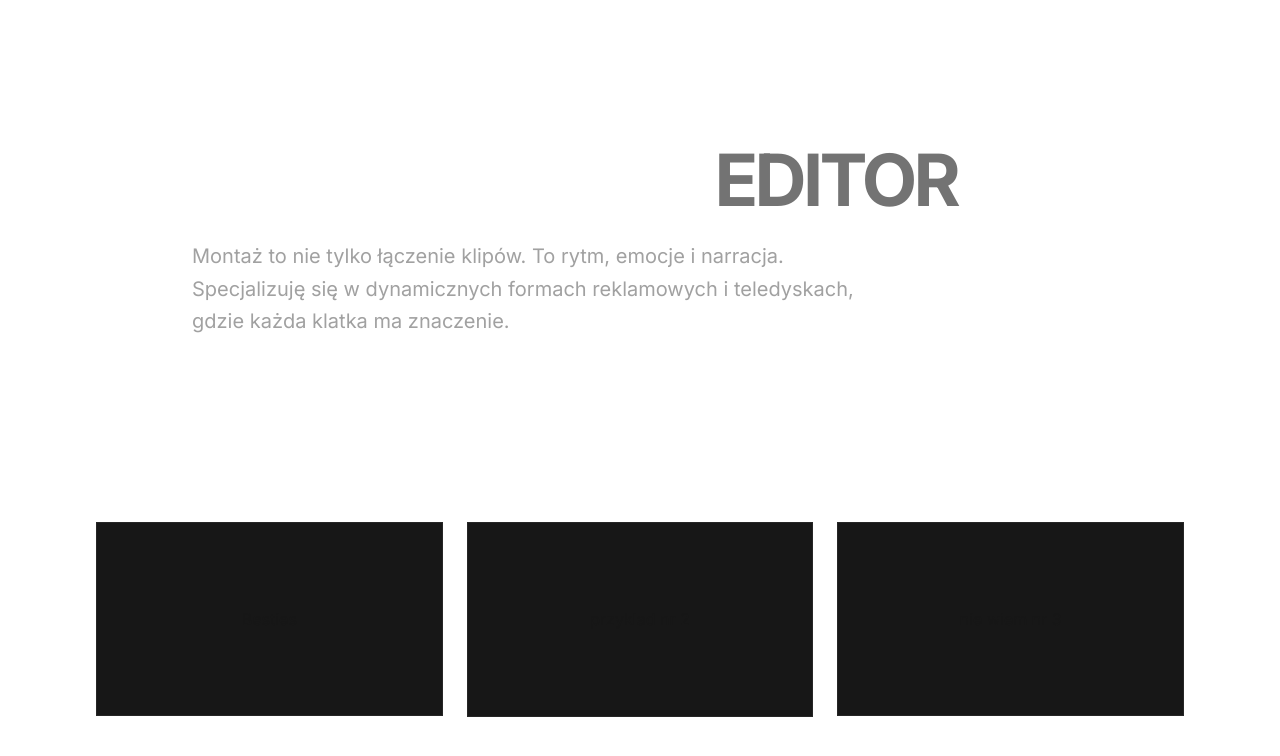
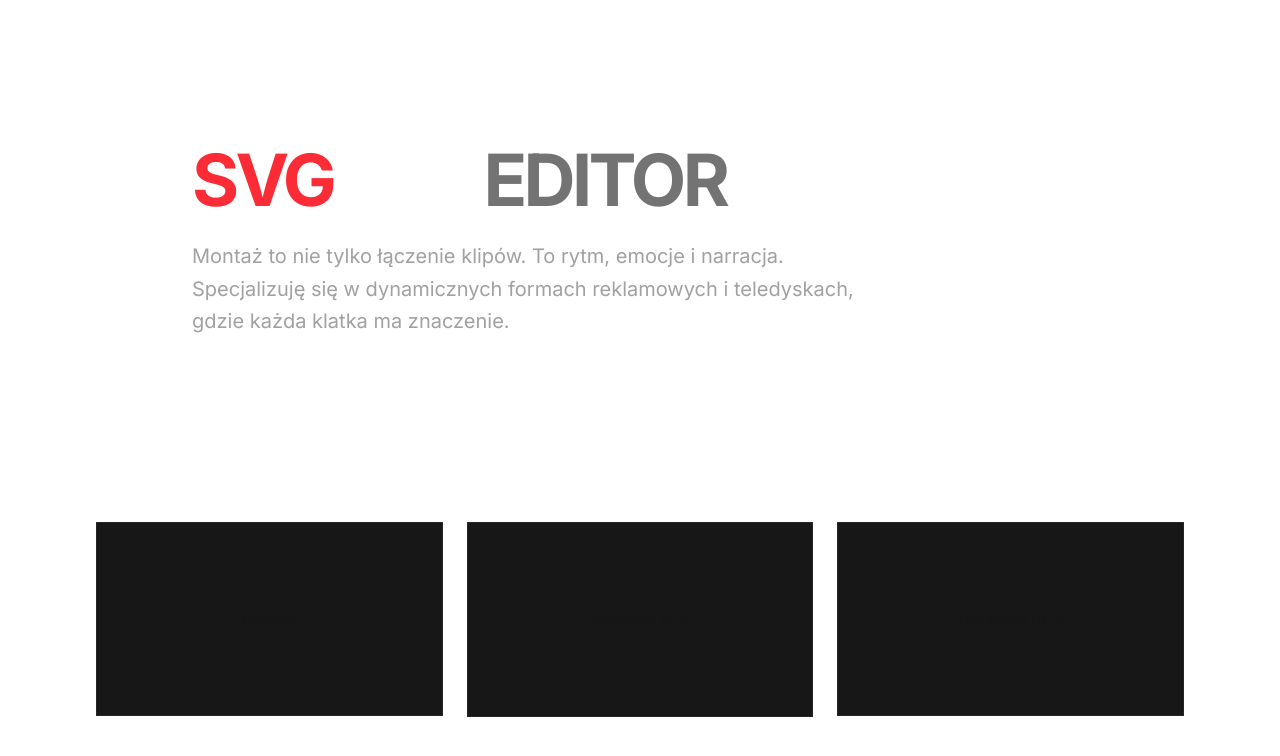
Before and after one commit to B1LL1E/svg-portfolio, a Next.js app: page / in a window 1280 px wide. Shown: the top 756 px of the page. Built offline with nearby package versions, Linux system fonts and the light colour scheme.

Commit message:
nazwa svg czerwone zostala dodana

```diff
--- a/src/app/hero.tsx
+++ b/src/app/hero.tsx
@@ -3,7 +3,7 @@ export function Hero(){
         <section className="w-full max-w-4xl mb-24 mt-12 text-center md:text-left">
         {/* Imię i Nazwisko / Rola */}
         <h1 className="text-5xl md:text-7xl font-bold text-white tracking-tighter mb-6">
-          JAN KOWALSKI <span className="text-neutral-500">EDITOR</span>
+          <span className="text-red-500">SVG</span>VFX <span className="text-neutral-500">EDITOR</span>
         </h1>
 
         {/* Krótki opis / Bio */}
```
